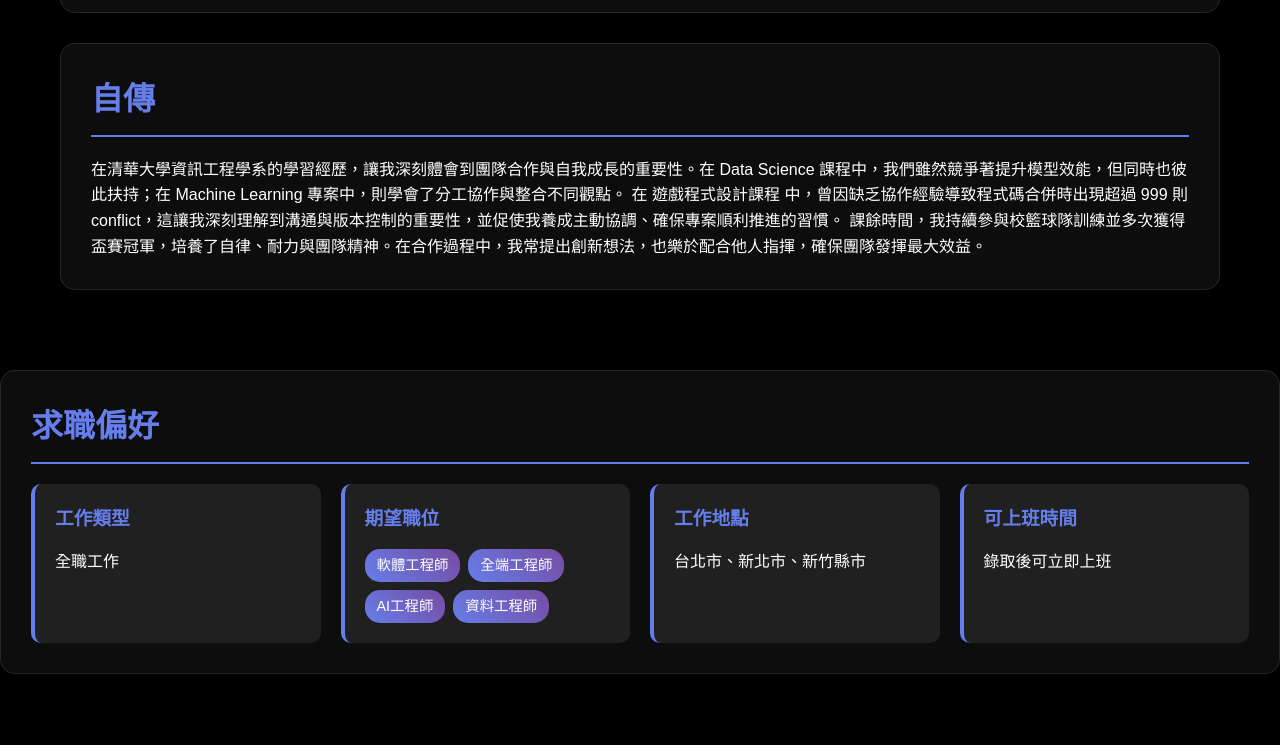
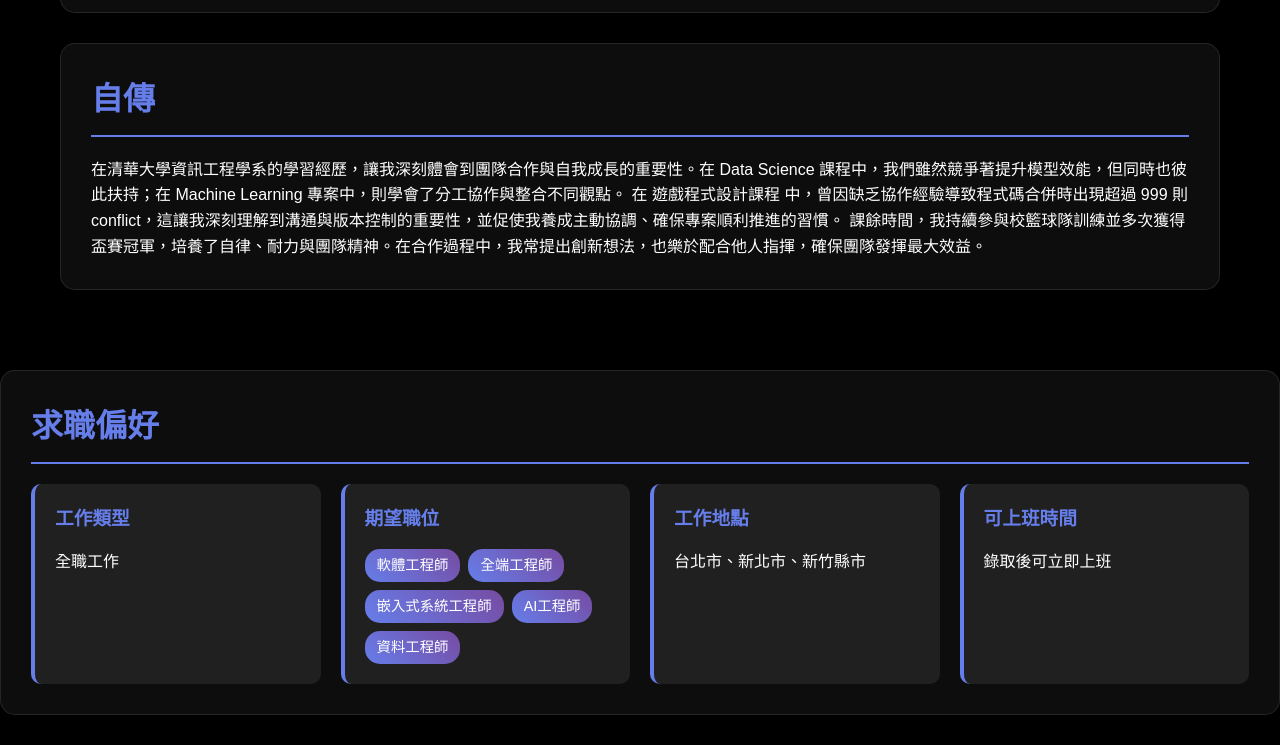
Before and after one commit to minfan-Yu/my-resume-resume.html, a plain HTML site: page resume.html in a window 1280 px wide. Shown: the part 2566-3311 px from the top of the page. Before the commit the page ends 3270 px from the top, so only its background shows below. Drawn offline with Linux system fonts and the light colour scheme.

Commit message:
update 嵌入式

```diff
--- a/resume.html
+++ b/resume.html
@@ -535,6 +535,7 @@
                     <div class="skill-tags">
                         <span class="skill-tag">軟體工程師</span>
                         <span class="skill-tag">全端工程師</span>
+                        <span class="skill-tag">嵌入式系統工程師</span>
                         <span class="skill-tag">AI工程師</span>
                         <span class="skill-tag">資料工程師</span>
                     </div>
```
